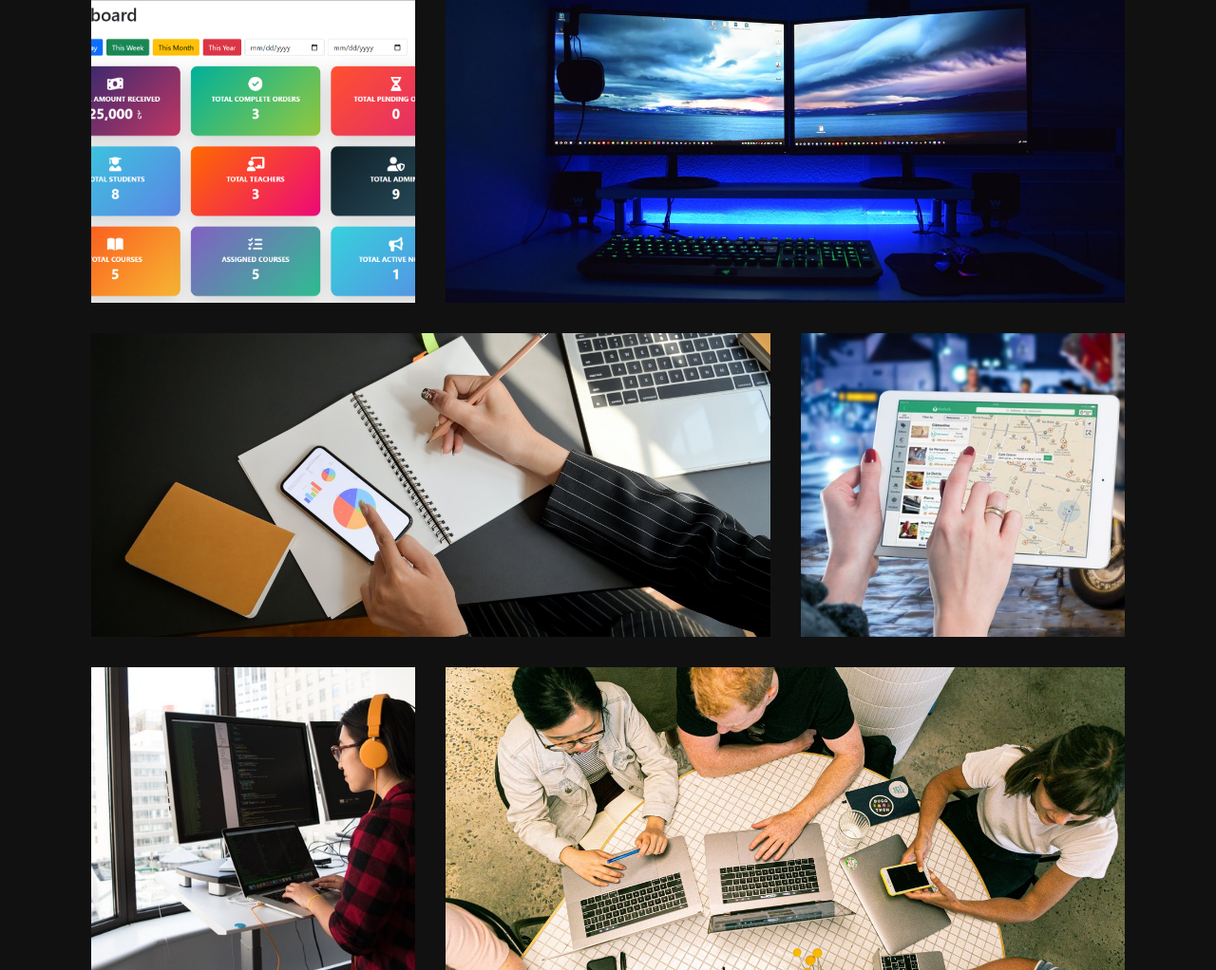
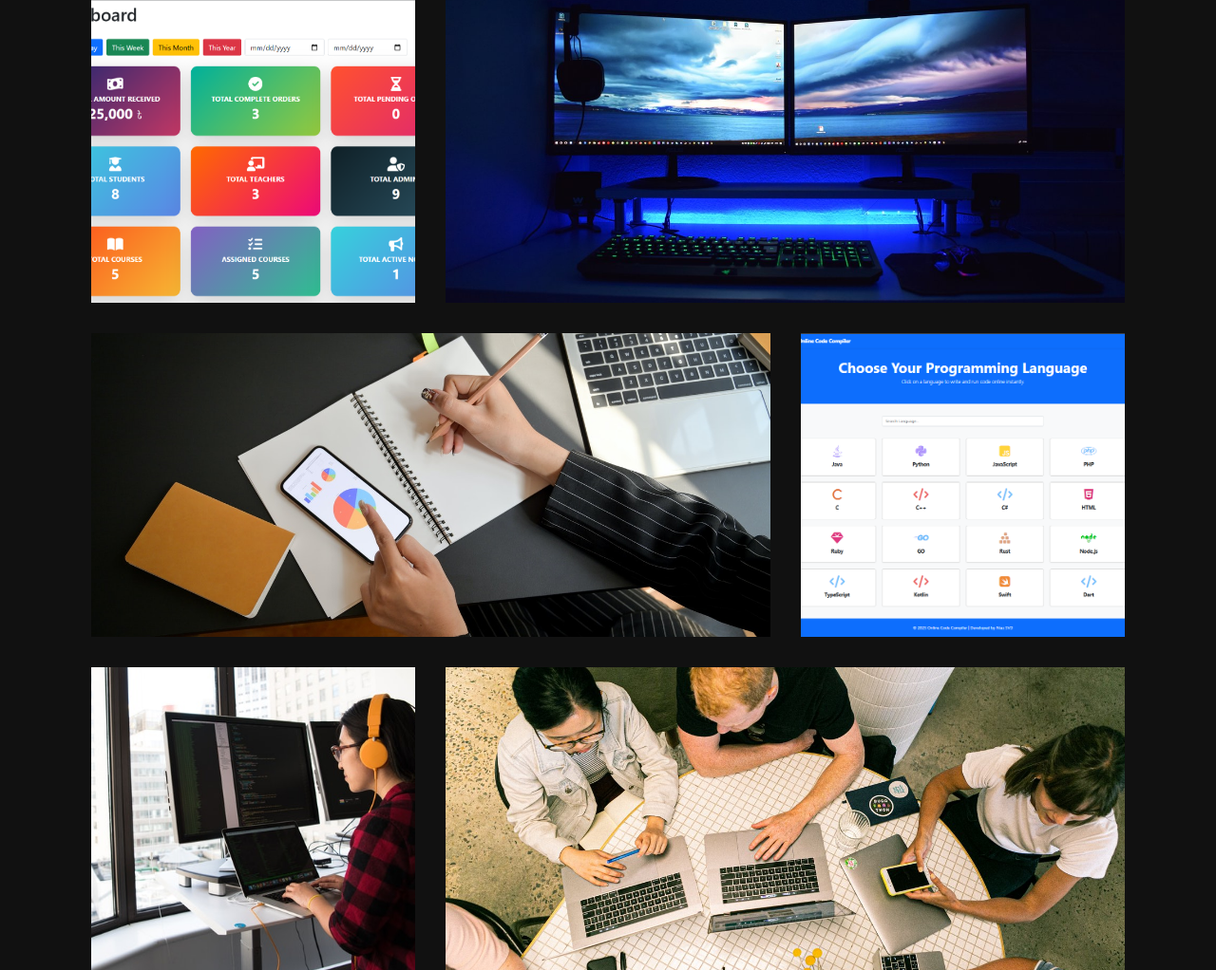
Before and after one commit to NiazAhmedNayeem/portfolio, a PHP site: page / in a window 1280 px wide. Shown: the part 4686-5708 px from the top of the page at 95% size. Run offline with PHP 8.4, Linux system fonts and the light colour scheme; some libraries are stand-ins or nearby versions.

Commit message:
Add new project

```diff
--- a/css/style.css
+++ b/css/style.css
@@ -398,7 +398,7 @@
     background: url(../assets/project-img-3.jpg) center/cover no-repeat;
 }
 .projects .row .item:nth-child(4){
-    background: url(../assets/project-img-4.jpg) center/cover no-repeat;
+    background: url(../assets/project-img-4.png) center/cover no-repeat;
 }
 .projects .row .item:nth-child(5){
     background: url(../assets/project-img-5.jpg) center/cover no-repeat;
```
Also changed, not shown: assets/project-img-4.png (added).
